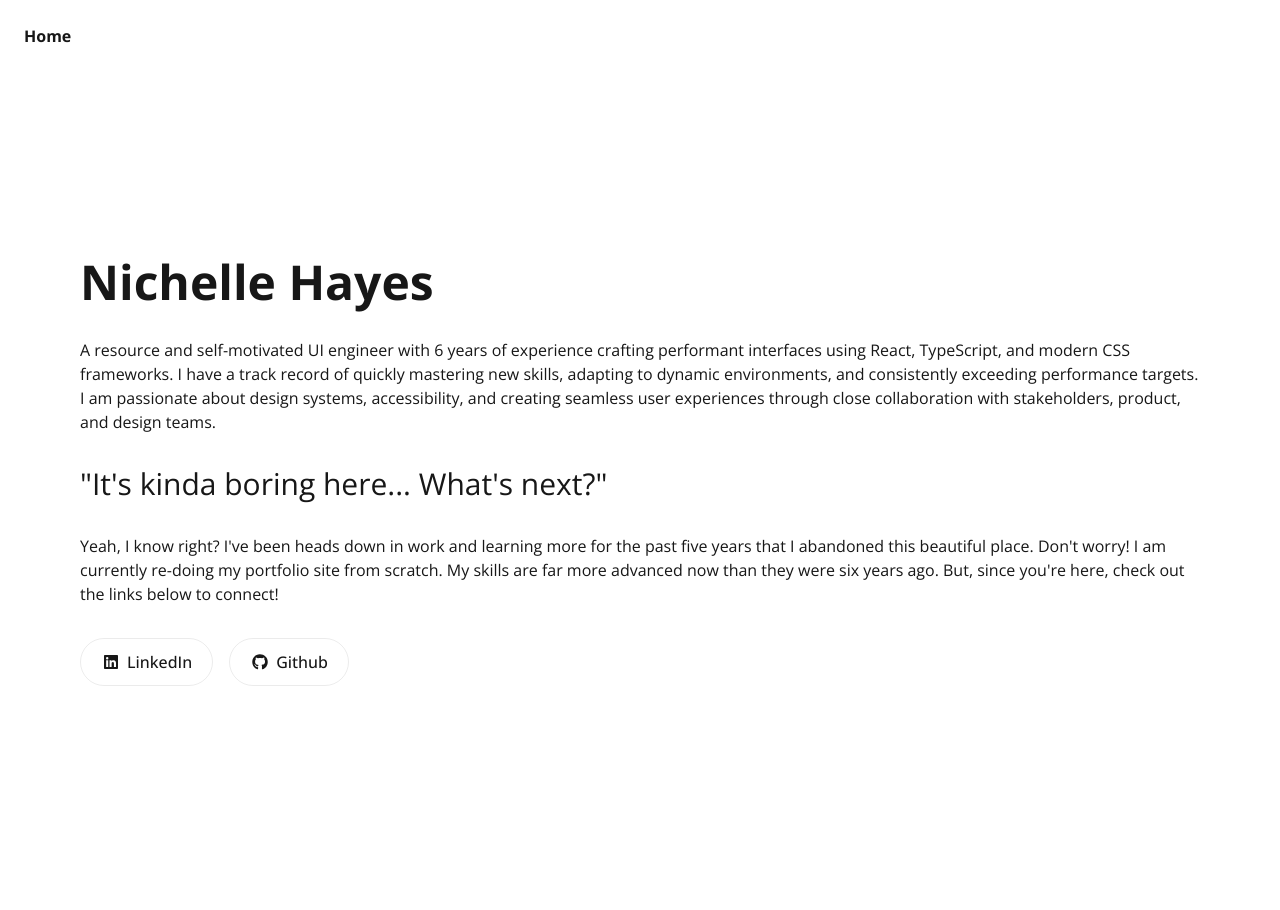
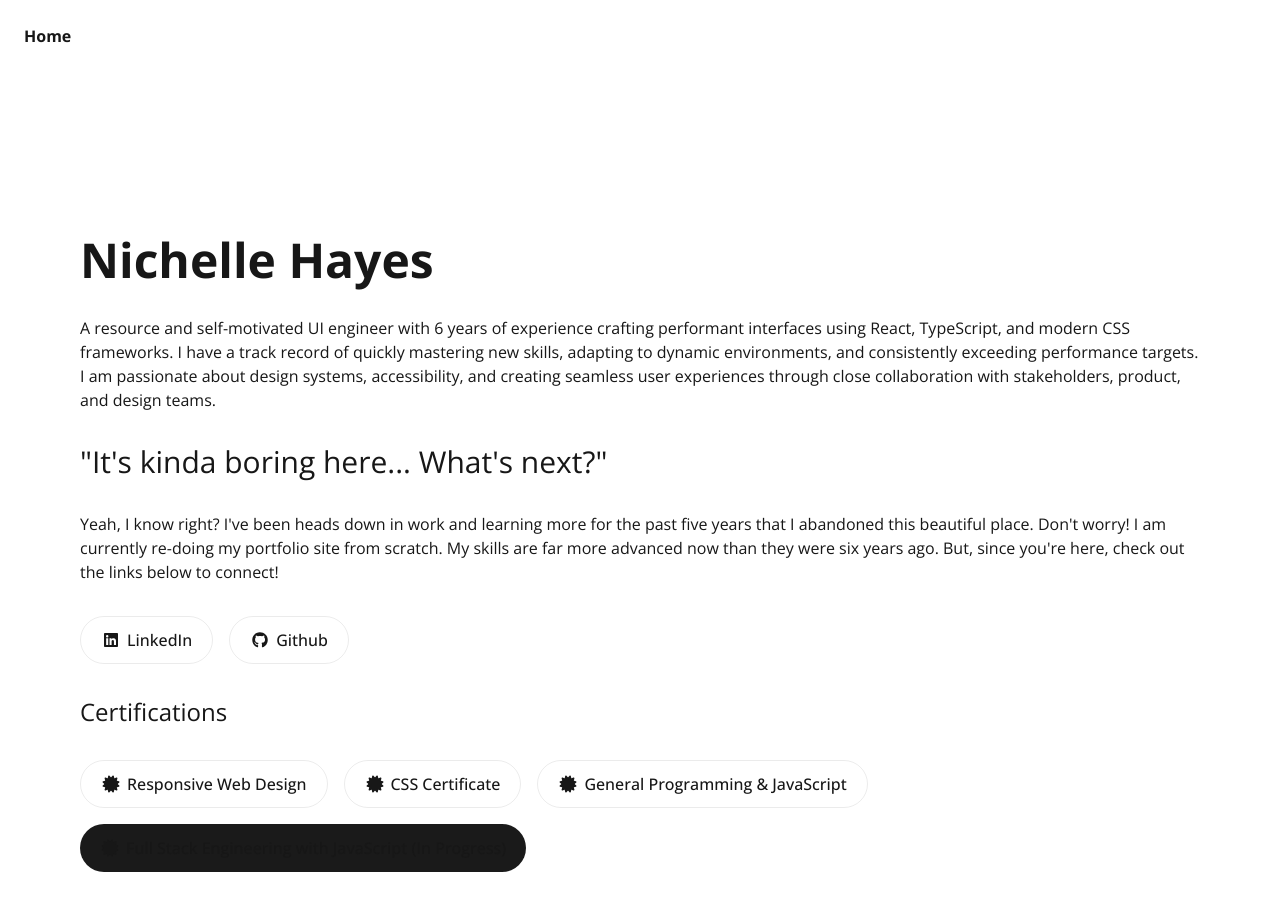
Before and after one commit to codechelle/codechelle.github.io, a Next.js app in the folder codechelle/: page / in a window 1280 px wide. Shown: the top 910 px of the page. Before the commit the page ends 872 px from the top, so only its background shows below. Built offline with nearby package versions, Linux system fonts and the light colour scheme.

Commit message:
complete certs list

```diff
--- /dev/null
+++ b/codechelle/src/app/blocks/certs-list.tsx
@@ -0,0 +1,26 @@
+import { CertProps, certItems } from "../data/certs";
+import { FC, JSX } from "react";
+import { faCertificate } from "@fortawesome/free-solid-svg-icons";
+import { FontAwesomeIcon } from "@fortawesome/react-fontawesome";
+
+const CertsList: FC<CertProps> = ({ certItems: props }): JSX.Element => {
+    const completeStyle = 'rounded-full border border-solid border-black/[.08] dark:border-white/[.145] text-nowrap transition-colors flex items-center justify-center hover:bg-[#f2f2f2] dark:hover:bg-[#1a1a1a] hover:border-transparent font-medium text-sm sm:text-base h-10 sm:h-12 px-4 sm:px-5 w-fit sm:w-auto';
+
+    const inProgressStyle = 'rounded-full bg-[#1a1a1a] border-transparent text-nowrap flex items-center justify-center font-medium text-sm sm:text-base h-10 sm:h-12 px-4 sm:px-5 w-fit sm:w-auto';
+
+    return (
+        <div className="flex gap-4 items-center flex-col sm:flex-row flex-wrap">
+            {certItems.map((cert, index) => (
+                <a
+                key={index}
+                className={cert.inProgress ? inProgressStyle : completeStyle}
+                href={cert.url} target="_blank" rel="noopener noreferrer">
+                    <FontAwesomeIcon icon={faCertificate} className="w-[16px] h-[16px] mr-[6px]" />
+                    {cert.certName} {cert.inProgress ? '(In Progress)' : ''}
+                </a>
+            ))}
+        </div>
+    );
+}
+
+export default CertsList;
--- a/codechelle/src/app/data/certs.tsx
+++ b/codechelle/src/app/data/certs.tsx
@@ -1,10 +1,15 @@
-interface CertItem {
+type CertItem = {
     org: string;
     certName: string;
     url: string;
+    inProgress?: boolean;
 }
 
-const certItems: CertItem[] = [
+interface CertProps {
+    certItems: CertItem[];
+}
+
+const certItems: CertItem[]  = [
     {
         org: 'FreeCodeCamp',
         certName: 'Responsive Web Design',
@@ -18,6 +23,15 @@ const certItems: CertItem[] = [
     {
         org: 'CodeSignal',
         certName: 'General Programming & JavaScript',
-        url: 'https://codesignal.com/learn/certificates/cmdl7859h0008l404feuw9oad/courses/59'
+        url: 'https://codesignal.com/learn/certificates/cmdl7859h0008l404feuw9oad/courses/59',
+    },
+    {
+        org: 'CodeSignal',
+        certName: 'Full Stack Engineering with JavaScript',
+        url: "#",
+        inProgress: true,
     },
 ]
+
+export { certItems };
+export type { CertProps };
--- a/codechelle/src/app/page.tsx
+++ b/codechelle/src/app/page.tsx
@@ -1,5 +1,5 @@
+import CertsList from "./blocks/certs-list";
 import HeroNav from "./blocks/hero-nav";
-// import Link from "next/link";
 
 export default function Home() {
   return (
@@ -10,6 +10,8 @@ export default function Home() {
         <h2 className="text-3xl">"It's kinda boring here... What's next?"</h2>
         <p>Yeah, I know right? I've been heads down in work and learning more for the past five years that I abandoned this beautiful place. Don't worry! I am currently re-doing my portfolio site from scratch. My skills are far more advanced now than they were six years ago. But, since you're here, check out the links below to connect!{/*<Link className="font-bold hover:underline" href="/changelog">Check out what's next for this hub!</Link>*/}</p>
         <HeroNav heroNavItems={[]} />
+        <h2 className="text-2xl">Certifications</h2>
+        {<CertsList certItems={[]} /> }
       </main>
     </div>
   );
```
